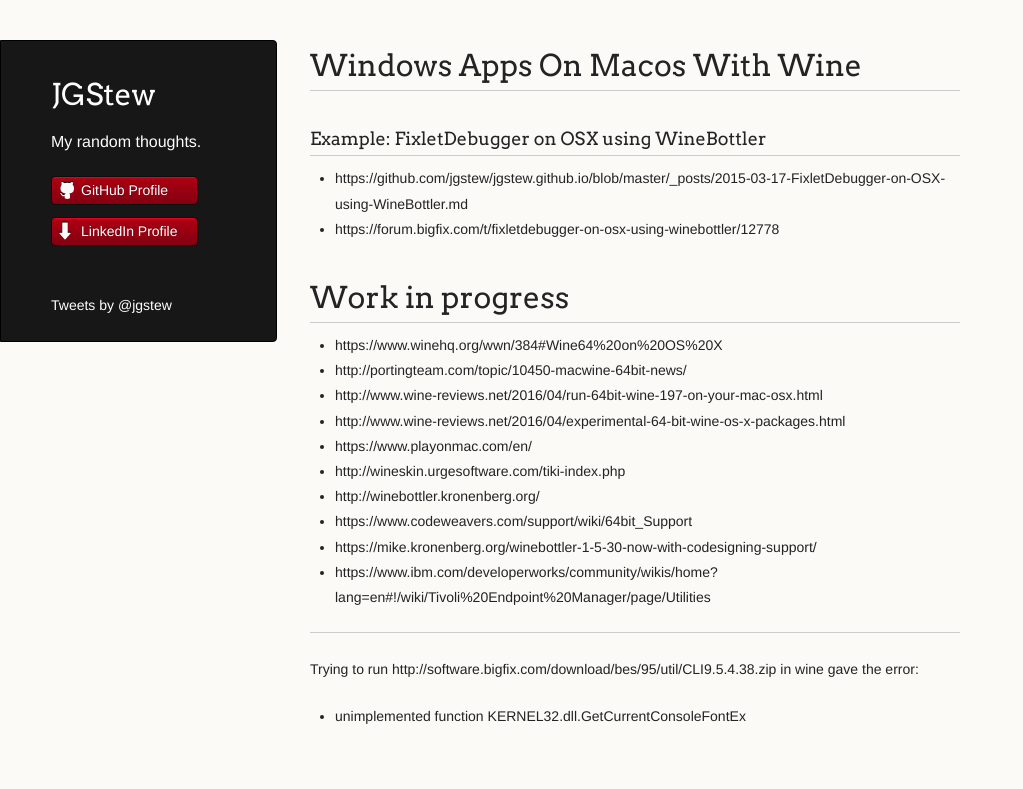
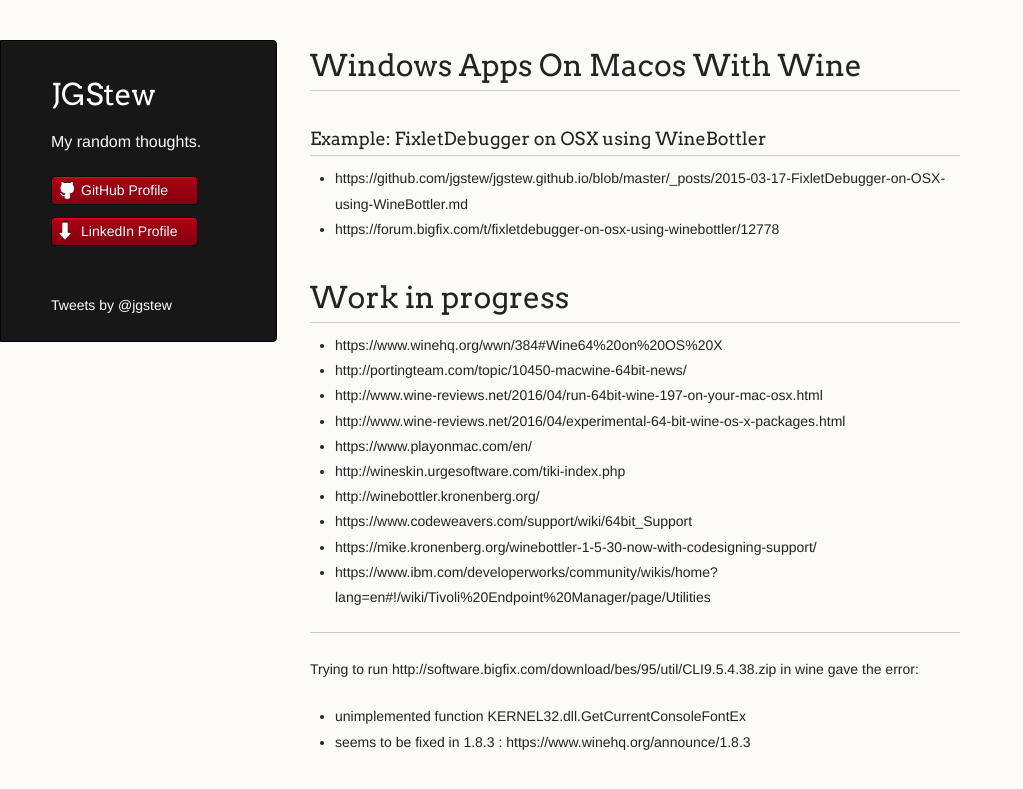
Before and after one commit to jgstew/jgstew.github.io, a Jekyll site: the page built from _posts/2016-12-03-Windows-apps-on-macOS-with-Wine.md, in a window 1280 px wide. Shown: the top 789 px of the page, without its empty margins (0-1023 px from the left). Built offline with Jekyll 4.4.1, drawn with Linux system fonts in a browser that asks for light colours; comment, search, counter and statistics services are not loaded.

Commit message:
Update 2016-12-03-Windows-apps-on-macOS-with-Wine.md

```diff
--- a/_posts/2016-12-03-Windows-apps-on-macOS-with-Wine.md
+++ b/_posts/2016-12-03-Windows-apps-on-macOS-with-Wine.md
@@ -19,3 +19,4 @@
 
 Trying to run http://software.bigfix.com/download/bes/95/util/CLI9.5.4.38.zip in wine gave the error:
 - unimplemented function KERNEL32.dll.GetCurrentConsoleFontEx
+- seems to be fixed in 1.8.3 : https://www.winehq.org/announce/1.8.3
```
